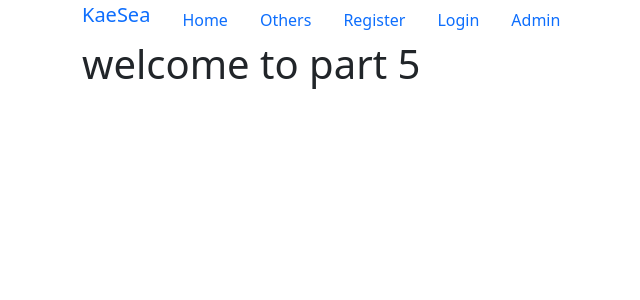
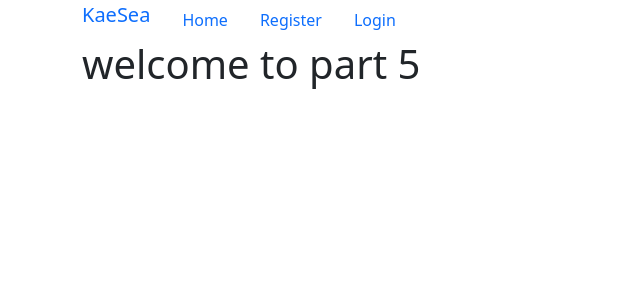
Before and after one commit to kaesea2/django-projects, a Django app: page / in a window 1280 px wide. Shown: the top 300 px of the page, without its empty margins (12-652 px from the left). Run offline with Django 3.2, Linux system fonts and the light colour scheme.

Commit message:
second commit

```diff
--- a/user_auth/templates/basic_app/base.html
+++ b/user_auth/templates/basic_app/base.html
@@ -15,15 +15,14 @@
         <ul  class="nav nav-pills">
           <li class="nav-item"><a class="navbar-brand " href="{%url 'index'%}">KaeSea</a></li>
           <li class='nav-item'><a class="nav-link" href="{%url 'basic_app:index'%}">Home</a> </li>
-          <li class='nav-item'><a class="nav-link" href="{%url 'basic_app:other'%}">Others</a> </li>
           <li class='nav-item'><a class="nav-link" href="{%url 'basic_app:register'%}">Register</a> </li>
           {%if user.is_authenticated%}
+            <li class='nav-item'><a class="nav-link" href="{%url 'basic_app:other'%}">Others</a> </li>
+            <li class='nav-item'><a class="nav-link" href="{%url 'admin:index'%}">Admin</a> </li>
             <li class='nav-item'><a class="nav-link" href="{%url 'basic_app:logout'%}">Logout</a> </li>
           {%else%}
             <li class='nav-item'><a class="nav-link" href="{%url 'basic_app:login'%}">Login</a> </li>
           {%endif%}
-          <li class='nav-item'><a class="nav-link" href="{%url 'admin:index'%}">Admin</a> </li>
-
         </ul>
       </div>
     </nav>
```
Also changed, not shown: user_auth/db.sqlite3.
